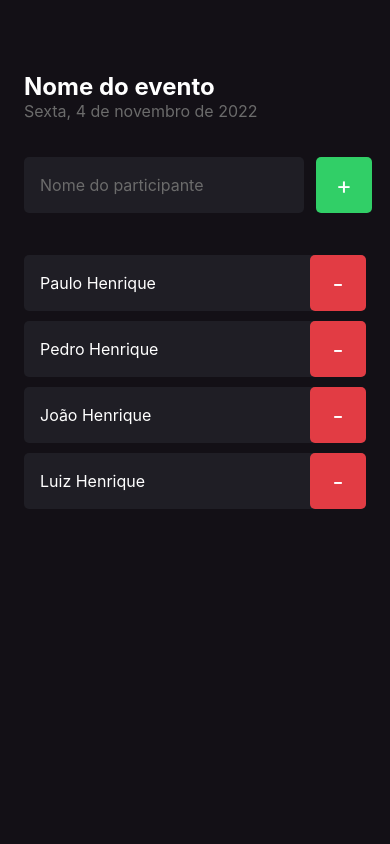
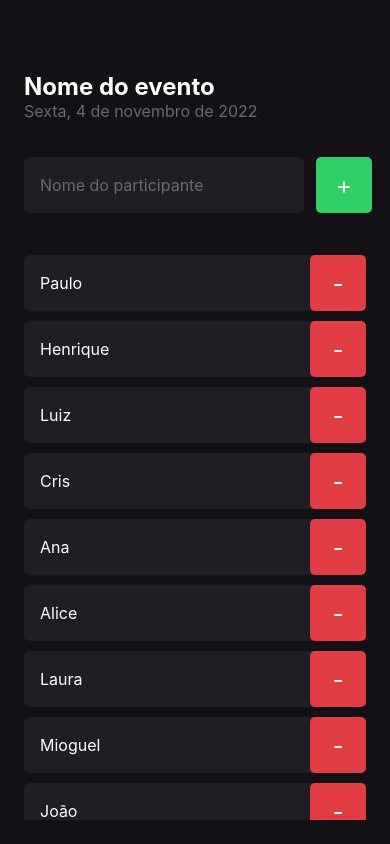
Before and after one commit to Henrique1204/rockseat, a React Native app: screen / in a window 390 px wide. Built offline with nearby package versions, Linux system fonts and the light colour scheme.

Commit message:
feat: adicionar exemplo de scrollView

```diff
--- a/src/screen/Home/index.tsx
+++ b/src/screen/Home/index.tsx
@@ -1,9 +1,29 @@
 import React from 'react';
-import { Text, View, TextInput, TouchableOpacity } from 'react-native';
+import {
+	Text,
+	View,
+	TextInput,
+	TouchableOpacity,
+	ScrollView,
+} from 'react-native';
 
 import Participant from '../../components/Participant';
 
 import Styles from './styles';
+
+const participants = [
+	'Paulo',
+	'Henrique',
+	'Luiz',
+	'Cris',
+	'Ana',
+	'Alice',
+	'Laura',
+	'Mioguel',
+	'João',
+	'Jennyfer',
+	'Emily',
+];
 
 const Home: React.FC = () => {
 	const handleParticipantAdd = () => {};
@@ -28,13 +48,17 @@ const Home: React.FC = () => {
 				</TouchableOpacity>
 			</View>
 
-			<Participant name='Paulo Henrique' onRemove={handleParticipantRemove} />
+			<ScrollView />
 
-			<Participant name='Pedro Henrique' onRemove={handleParticipantRemove} />
-
-			<Participant name='João Henrique' onRemove={handleParticipantRemove} />
-
-			<Participant name='Luiz Henrique' onRemove={handleParticipantRemove} />
+			<ScrollView showsVerticalScrollIndicator={false}>
+				{participants.map((name, key) => (
+					<Participant
+						key={`${key}_${name}`}
+						name={name}
+						onRemove={handleParticipantRemove}
+					/>
+				))}
+			</ScrollView>
 		</View>
 	);
 };
```
